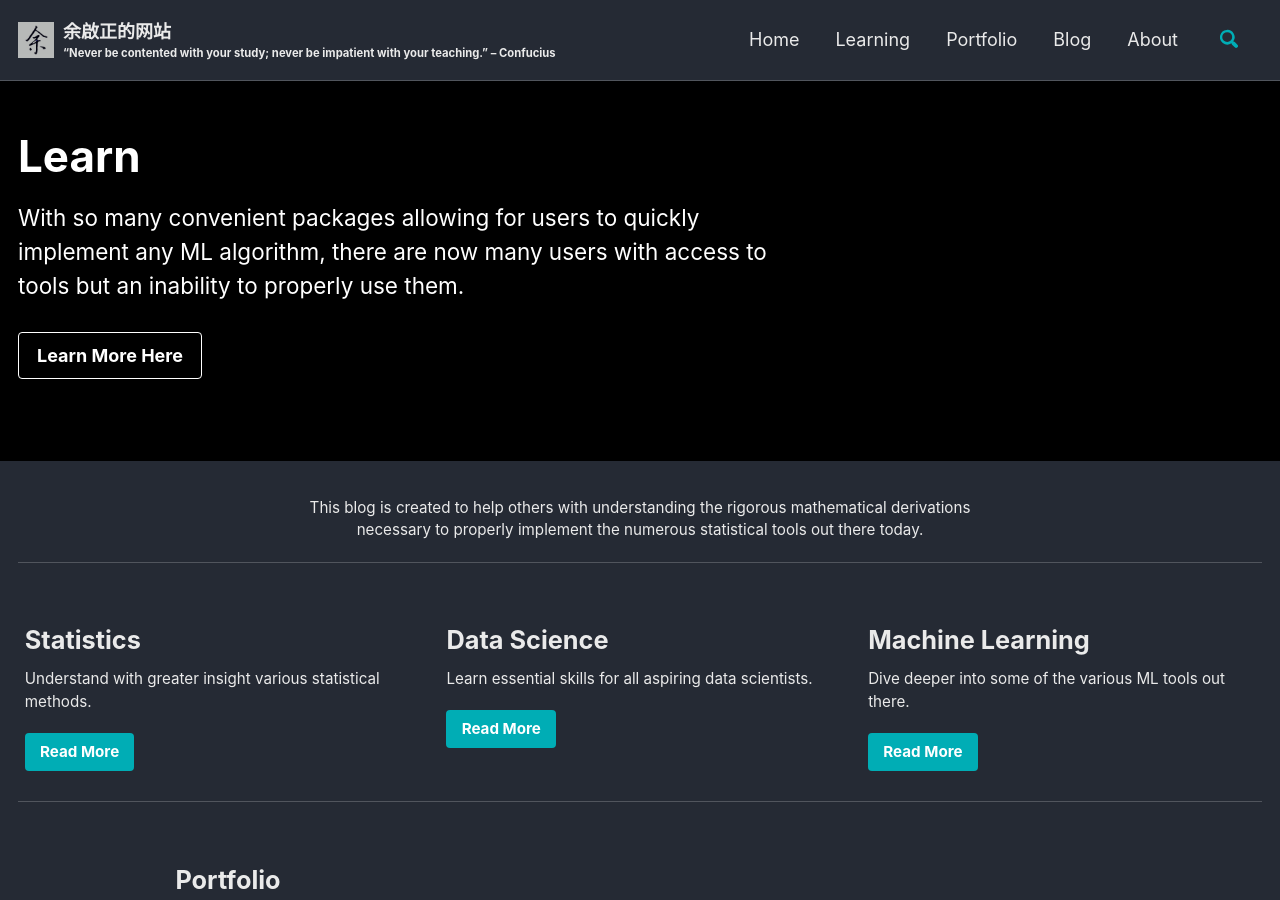
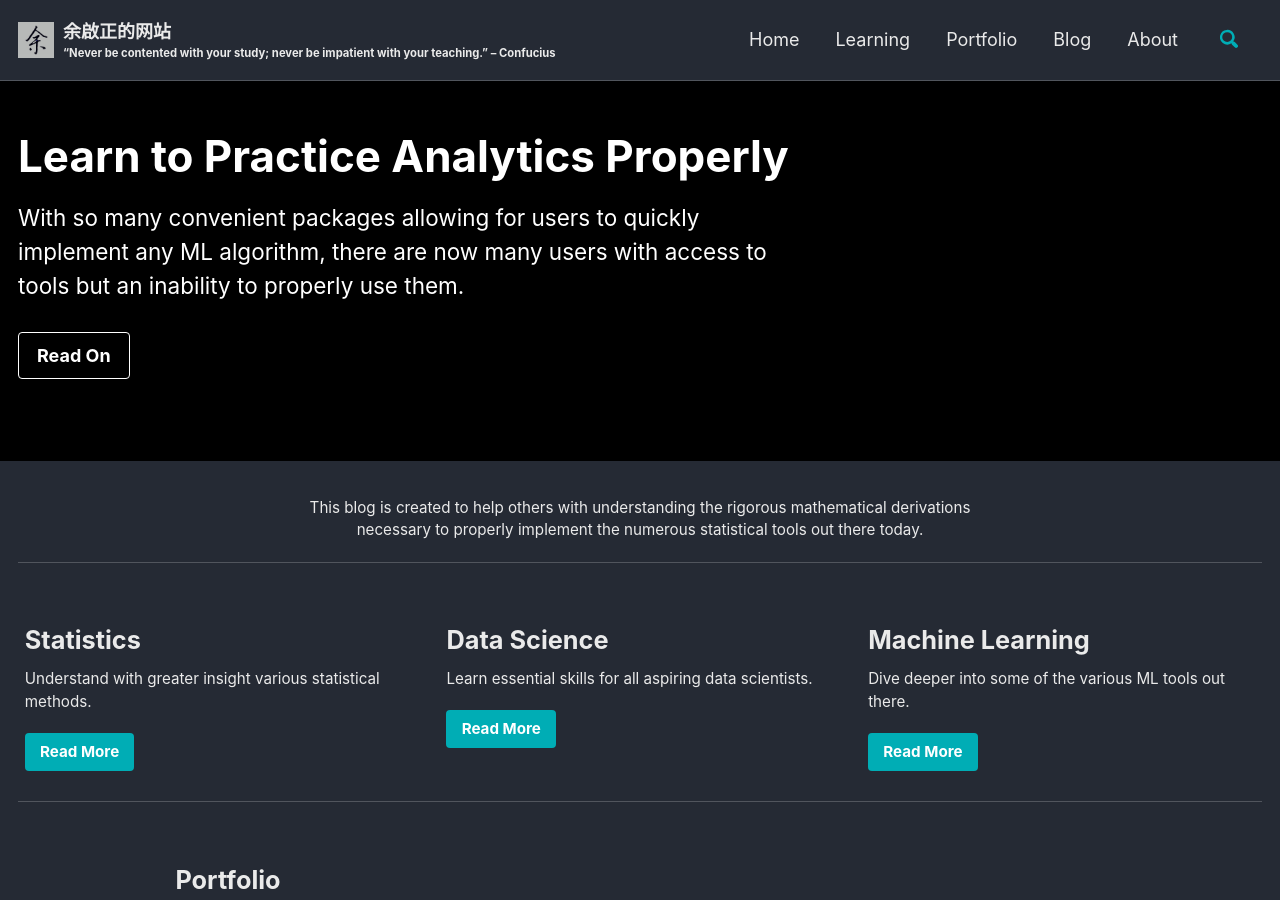
Before and after one commit to qzyu211/wang-zhan, a Jekyll site: the page built from _pages/splash_page.md, in a window 1280 px wide and 900 px high. Built offline with Jekyll 4.4.1, drawn with Linux system fonts in a browser that asks for light colours; cached includes are drawn as plain includes; nearby versions of some CDN libraries; the list of posts is cut into pages by our own code.

Commit message:
splash update 3

```diff
--- a/_pages/splash_page.md
+++ b/_pages/splash_page.md
@@ -1,14 +1,14 @@
 ---
-title: "Learn "
+title: "Learn to Practice Analytics Properly"
 layout: splash
 permalink: /
-date: 2016-03-23T11:48:41-04:00
+#date: 2016-03-23T11:48:41-04:00
 header:
   overlay_color: "#000"
   overlay_filter: "0.5"
   overlay_image: #/assets/images/unsplash-image-1.jpg
   actions:
-    - label: "Learn More Here"
+    - label: "Read On"
       url: "https://qzyu999.github.io/wang-zhan/learning/"
   #caption: "Photo credit: [**Unsplash**](https://unsplash.com)"
 excerpt: "With so many convenient packages allowing for users to quickly implement any ML algorithm, there are now many users with access to tools but an inability to properly use them."
```
